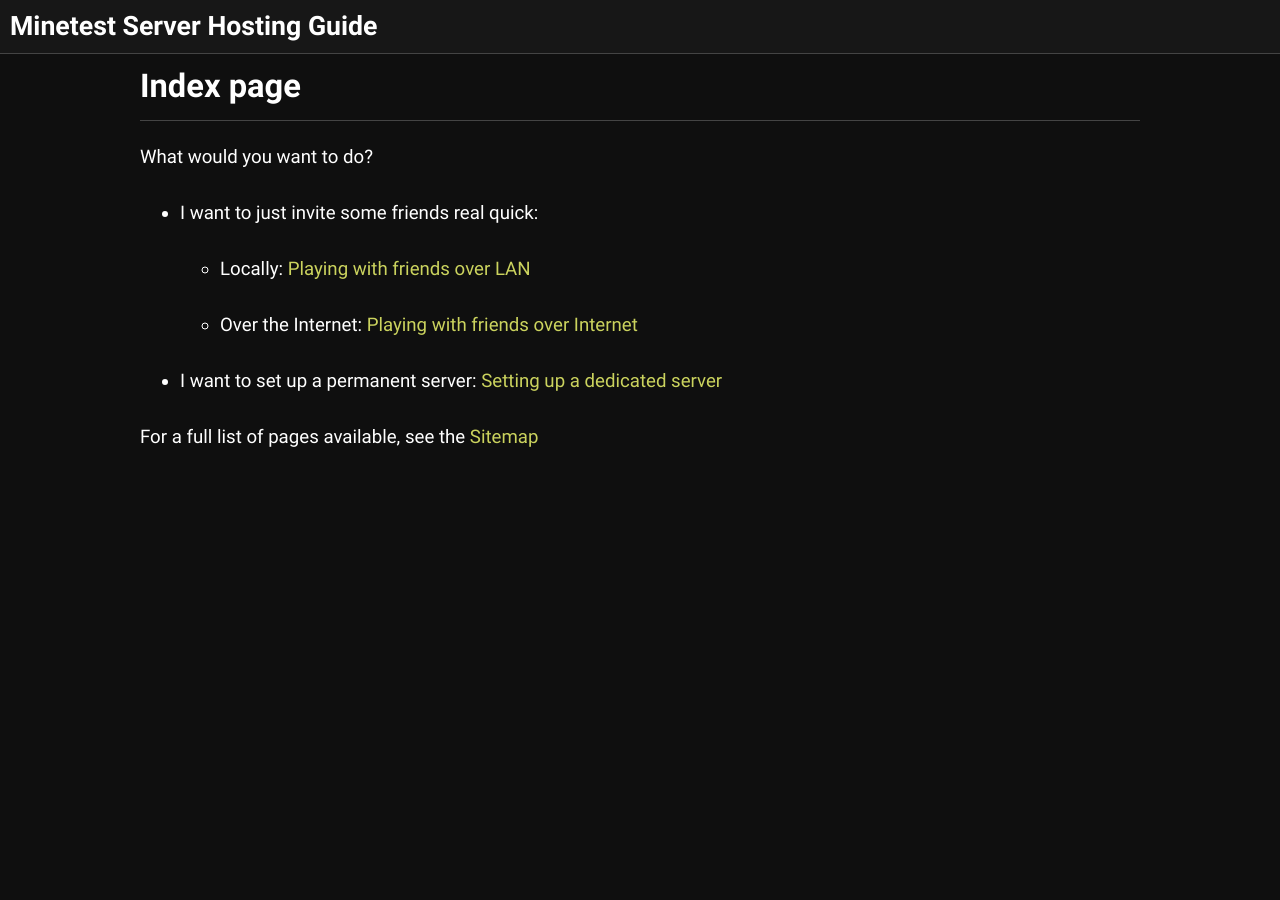
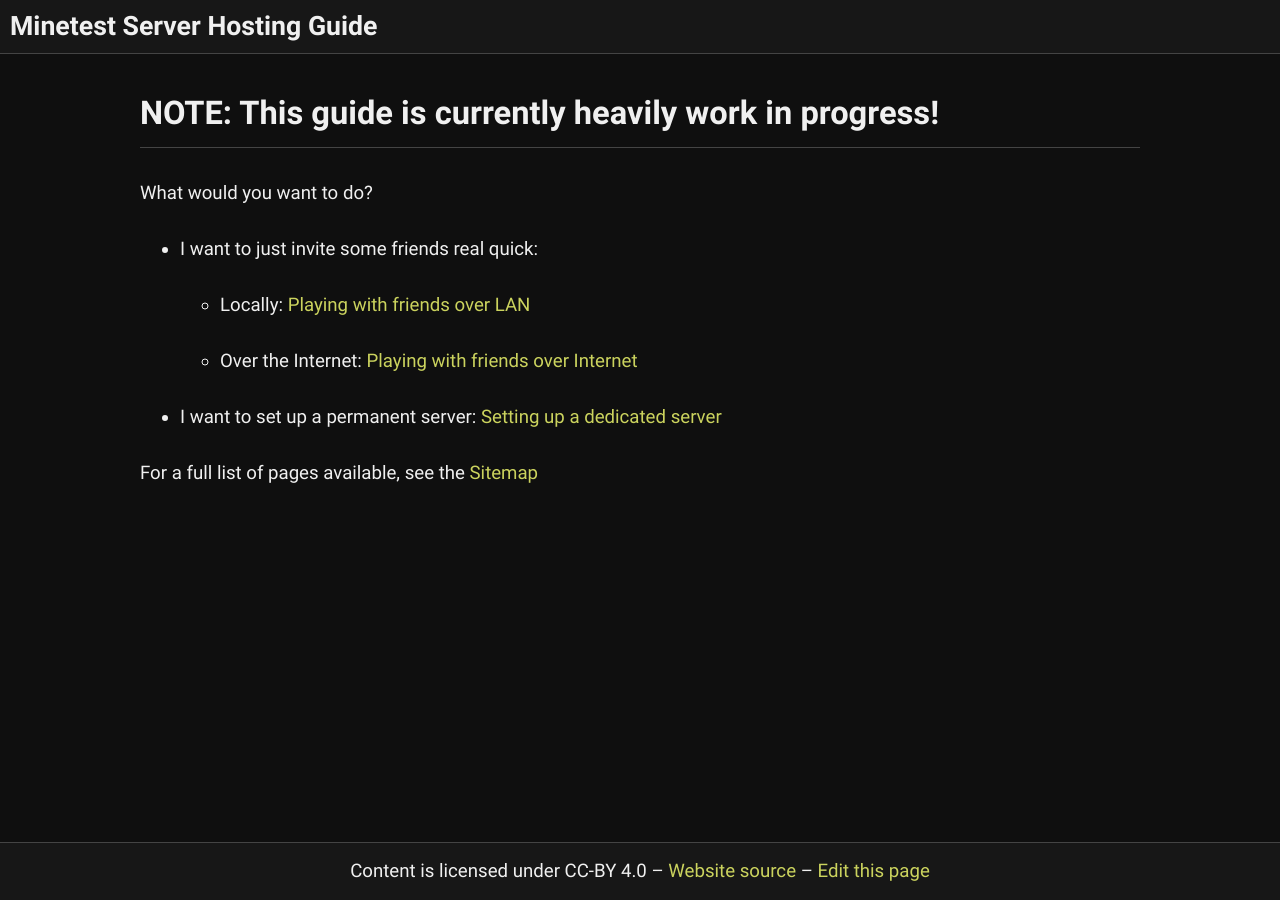
Before and after one commit to rollerozxa/minetest-server-guide, a Jekyll site: the page built from index.md, in a window 1280 px wide. Built offline with Jekyll 4.4.1, drawn with Linux system fonts in a browser that asks for light colours.

Commit message:
Improve styling, add footer and license file

```diff
--- a/_config.yml
+++ b/_config.yml
@@ -1,6 +1,8 @@
 title: Minetest Server Hosting Guide
 description: "A guide detailing how to set up a Minetest server, whether it be simply playing with friends or setting up a permanent server."
-url: https://voxelmanip.se
+url: https://mtserverhosting.voxelmanip.se
+
+repo: https://github.com/rollerozxa/minetest-server-guide
 
 baseurl: /
 
--- a/_layouts/default.html
+++ b/_layouts/default.html
@@ -15,9 +15,17 @@
 		</div>
 	</header>
 
-	<div class="content">
-		{% if page.title %}<h1>{{ page.title }}</h1>{% endif %}
-		{{ content }}
+	<div class="container">
+		<article>
+			{% if page.title and page.title != "Index page" %}<h1>{{ page.title }}</h1>{% endif %}
+			{{ content }}
+		</article>
 	</div>
+
+	<footer>
+		Content is licensed under CC-BY 4.0
+		&ndash; <a target="_blank" href="{{ site.repo }}">Website source</a>
+		&ndash; <a target="_blank" href="{{ site.repo }}/edit/master/{{ page.path }}">Edit this page</a>
+	</footer>
 </body>
 </html>
--- a/_sass/base.scss
+++ b/_sass/base.scss
@@ -1,6 +1,7 @@
 $link: #cbd35e;
 $grid: #444;
 $bg: #0F0F0F;
+$fg: #f0f0f0;
 
 // roboto-regular - latin-ext_latin
 @font-face {
@@ -8,8 +9,8 @@ $bg: #0F0F0F;
 	font-style: normal;
 	font-weight: 400;
 	font-display: swap;
-	src: local('Roboto'), // Local font if device has it installed.
-		url('assets/fonts/roboto-v29-latin-ext_latin-regular.woff2') format('woff2');
+	src: local('Roboto Regular'), // Local font if device has it installed.
+		url('fonts/roboto-v29-latin-ext_latin-regular.woff2') format('woff2');
 }
 
 // roboto-700 - latin-ext_latin
@@ -19,16 +20,20 @@ $bg: #0F0F0F;
 	font-weight: 700;
 	font-display: swap;
 	src: local('Roboto Bold'), // Local font if device has it installed.
-		url('assets/fonts/roboto-v29-latin-ext_latin-700.woff2') format('woff2');
+		url('fonts/roboto-v29-latin-ext_latin-700.woff2') format('woff2');
 }
 
 body {
 	margin: 0;
 	padding: 0;
 	background-color: $bg;
-	color: #fff;
+	color: $fg;
 	font-size: 14pt;
 	font-family: "Roboto","Segoe UI","Helvetica Neue","Lucida Grande",Arial,sans-serif;
+
+	display: flex;
+	flex-direction: column;
+	min-height: 100vh;
 }
 
 body, p, li {
@@ -54,7 +59,7 @@ a {
 
 /// Header tags \\\
 
-h1 { margin: 0; font-size: 1.75em; }
+h1 { font-size: 1.75em; }
 h2 { font-size: 1.50em; }
 h3 { font-size: 1.25em; }
 h4 { font-size: 1.00em; }
@@ -82,13 +87,26 @@ header {
 		font-size: 20pt;
 
 		a {
-			color: white;
+			color: $fg;
 		}
 	}
 }
 
-.content {
-	margin: auto;
-	max-width: 1000px;
-	padding: 0px 10px;
+.container {
+	flex: 1;
+
+	article {
+		margin: auto;
+		max-width: 1000px;
+		padding: 0px 10px;
+	}
 }
+
+
+footer {
+	border-top: 1px solid $grid;
+	background-color: lighten($bg, 3%);
+	padding: 10px 0;
+	margin-top: 2em;
+	text-align: center;
+}
--- a/index.md
+++ b/index.md
@@ -1,6 +1,8 @@
 ---
 title: Index page
 ---
+
+# NOTE: This guide is currently heavily work in progress!
 
 
 
```
Also changed, not shown: 1 other file.
